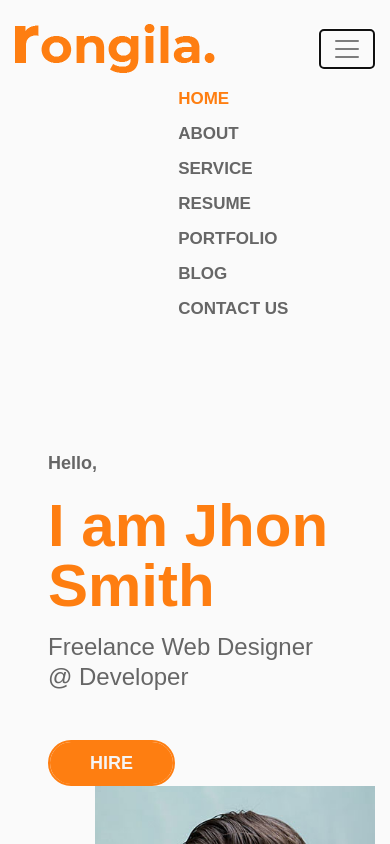
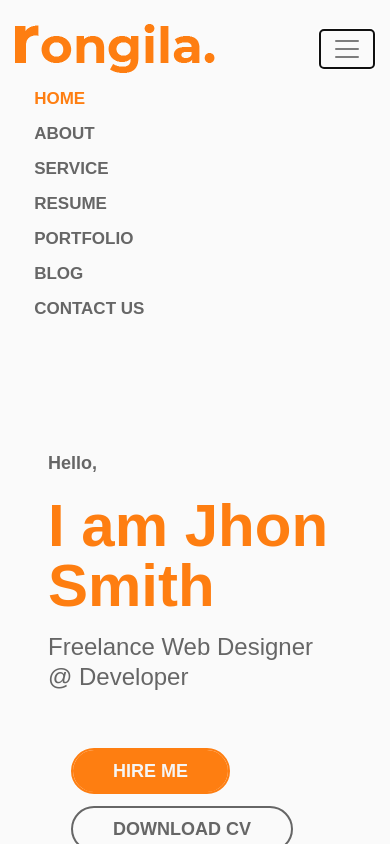
Before and after one commit to Mdbelayethossen/rongila, a plain HTML site: page index.html in a window 390 px wide. Both pictures are taken after a click on the button 347 px from the left and 48 px from the top of the page. Shown: the top 844 px of the page. Drawn offline with Linux system fonts and the light colour scheme.

Commit message:
Responsive Design Init

```diff
--- a/css/responsive.css
+++ b/css/responsive.css
@@ -1,19 +1,26 @@
 @media all and (max-width: 1199px) {
-    .about-me .all-container {
-        padding: 1.7rem 4rem 0 2rem;
+    header .navbar-brand {
+        padding: .5rem 1rem .5rem 0;
     }
-    .blog a.button {
-        padding: .7rem 2rem;
+    header .navbar .navbar-nav {
+        padding: 0 0 0 1rem;
+    }
+    .button {
+        margin: .2rem .5rem;
+    }
+    .blog a.button{
         font: normal 600 15px/20px var(--font-1);
-        position: relative;
-        border: 2px solid var(--primary-color);
-        border-radius: 25px;
-        text-transform: uppercase;
+        margin: .5rem .5rem;
     }
 }
-
-@media all and (max-width: 1024) {
-    header .navbar .navbar-nav {
-        padding: 0 0 0 5rem;
+@media all and (max-width: 990px) {
+    .hero .row .row {
+        margin: 0 0 2rem 0;
+    }
+    .about-me .all-container {
+        padding: 1.7rem 1rem 0 2rem;
+    }
+    .button {
+       display: inline-block;
     }
 }
--- a/index.html
+++ b/index.html
@@ -52,8 +52,11 @@
                         <div class="title-s">Hello,</div>
                         <h2 class="title">I am Jhon Smith</h2>
                         <div class="subtitle">Freelance Web Designer <br> @ Developer </div>
-                        <div class="row col-12">
-                            <a href="#" class="button primary-button">Hire</a>
+                        <div class="row">
+                            <div class="col-12">
+                                <a href="#" class="button primary-button mx-2 my-2">Hire Me</a>
+                            <a href="#" class="button secondary-button">Download CV</a>
+                            </div>
                         </div>
                     </div>
                     <div class="col-lg-6 col-md-12 col-sm-12">
@@ -116,14 +119,15 @@
                                 </div>
                             </div>
                         </div>
-                        <!-- Contact area end-->
-                        <a href="#" class="button primary-button">hire me</a>
-                        <a href="#" class="button secondary-button">download cv</a>
+
+                        <a href="#" class="button primary-button my-2">hire me</a>
+                        <a href="#" class="button secondary-button my-2">download cv</a>
                     </div>
                 </div>
             </div>
         </div>
     </section>
+     <!-- Contact area end-->
     <!--=========== Service ===========-->
     <section class="service">
         <div class="container">
```
